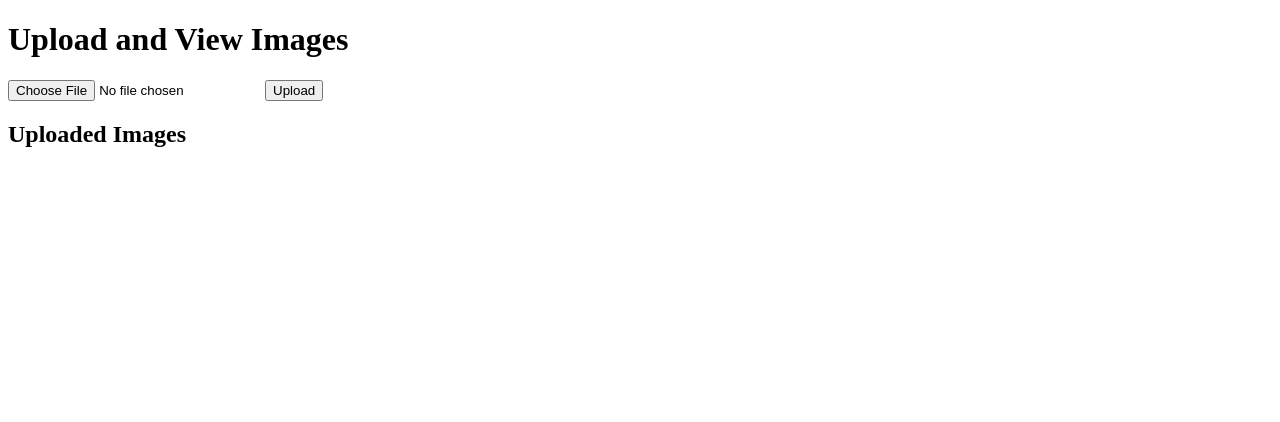
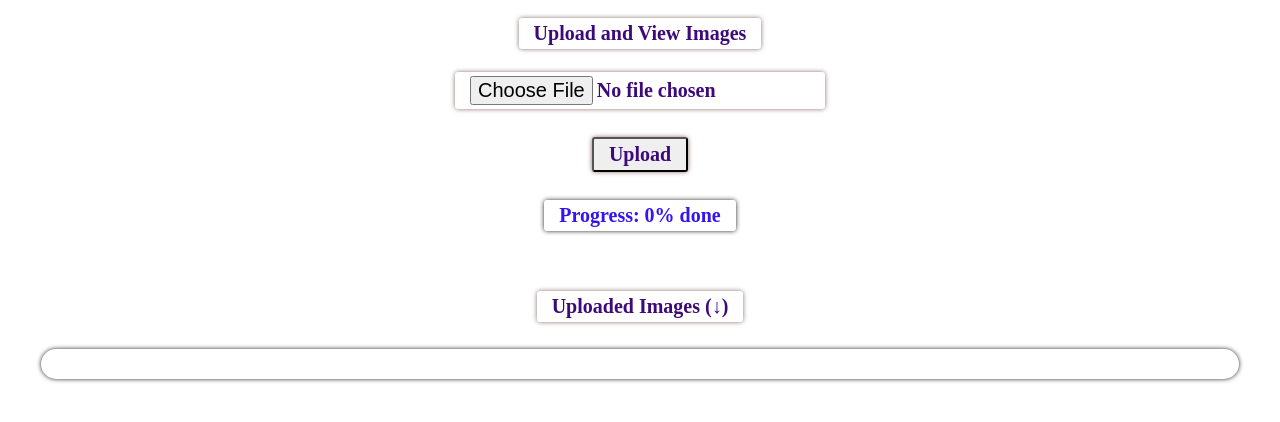
Before and after one commit to babla45/beautiful-images, a plain HTML site: page index.html in a window 1280 px wide. Drawn offline with Linux system fonts and the light colour scheme; no server answers.

Commit message:
designed and progressbar added for uploading purpose

```diff
--- a/app.js
+++ b/app.js
@@ -34,9 +34,22 @@
     uploadTask.on('state_changed',
       (snapshot) => {
         // Progress tracking (optional)
+              // Get progress percentage
+      const progress = (snapshot.bytesTransferred / snapshot.totalBytes) * 100;
+      var val=Math.floor(progress);
+      // alert('Upload is ' + progress + '% done');
+      document.getElementById('percent').textContent=val + ' % done';
+
+      // Display the progress in a progress bar or text
+      const progressBar = document.getElementById('progressBar');
+      if (progressBar) {
+        progressBar.value = progress;  // For a progress bar
+      }
       },
       (error) => {
         alert('Error uploading image: ' + error.message);
+        progressBar.value = 0;
+
       },
       () => {
         // On successful upload
@@ -48,31 +61,40 @@
             name: file.name,
             timestamp: Date.now()  // Store timestamp as number
           }).then(() => {
-            alert('Image uploaded successfully');
+            // alert('Image uploaded successfully');
             displayImages();  // Refresh the gallery
           }).catch((error) => {
             alert('Error saving image URL to Realtime Database: ' + error.message);
           });
+          progressBar.value = 0;  // For a progress bar
+
         });
       }
     );
   });
 
-  // Function to display images from Realtime Database
-  function displayImages() {
-    imageGallery.innerHTML = '';  // Clear previous images
-    database.ref('images').orderByChild('timestamp').once('value', (snapshot) => {
+function displayImages() {
+  imageGallery.innerHTML = '';  // Clear previous images
+  // Reference to the images node
+  database.ref('images').orderByChild('timestamp').once('value')
+    .then((snapshot) => {
       snapshot.forEach((childSnapshot) => {
         const img = document.createElement('img');
         img.src = childSnapshot.val().url;
         img.alt = childSnapshot.val().name;
-        img.width = 200;  // Set width for images
+        img.width = 250;  // Set width for images
+
+        // Add a class to the image element
+        img.className = 'gallery-image';
+
         imageGallery.appendChild(img);
       });
-    }).catch((error) => {
+    })
+    .catch((error) => {
       console.log('Error getting images: ', error);
     });
-  }
+}
+
 
   // Initial display of images
   displayImages();
--- a/index.html
+++ b/index.html
@@ -4,15 +4,21 @@
   <meta charset="UTF-8">
   <meta name="viewport" content="width=device-width, initial-scale=1.0">
   <title>Firebase Image Upload</title>
+  <link rel="stylesheet" href="styles.css">
 </head>
 <body>
   <h1>Upload and View Images</h1>
 
   <!-- Image upload form -->
-  <input type="file" id="imageUpload" accept="image/*">
-  <button id="uploadButton">Upload</button>
+  <input type="file" id="imageUpload" accept="image/*"><br>
+  <button id="uploadButton">Upload</button><br>
+  <div class="progressText">
+    <b>Progress:</b> <b id="percent">0% done</b>
+  </div>
+  <!-- Progress bar -->
+  <progress id="progressBar" value="0" max="100"></progress>
 
-  <h2>Uploaded Images</h2>
+  <h2>Uploaded Images  (↓) </h2>
   <div id="imageGallery"></div>
 
   <!-- Firebase SDKs -->
--- /dev/null
+++ b/styles.css
@@ -0,0 +1,80 @@
+body{
+    display: flex;
+    flex-direction: column;
+    align-items: center;
+    justify-content: center;
+    flex-wrap: wrap;
+}
+
+
+
+/* styles.css */
+progress {
+    width: 99%; /* Adjust width as needed */
+    height: 20px; /* Adjust height as needed */
+    border-radius: 10px; /* Optional: Rounded corners */
+    overflow: hidden; /* Ensures rounded corners are applied */
+    margin: 15px 0px;
+  }
+
+  progress::-webkit-progress-bar {
+    background-color: #ffffff; /* Background color of the progress bar */
+  }
+
+  progress::-webkit-progress-value {
+    background-color: #060c58da; /* Color of the progress bar fill */
+  }
+
+  progress::-moz-progress-bar {
+    background-color: #01eb09; /* Color of the progress bar fill for Firefox */
+  }
+
+  .progressText, #uploadButton{
+    display: inline-block;
+    padding: 4px 15px;
+    font-family: serif;
+    border-radius: 3px;
+    color: #3514f1;
+    font-weight: bold;
+    font-size: 20px;
+    margin-top: 10px;
+    box-shadow: 0 0 5px -0.4px black;
+  }
+
+#imageGallery{
+    display: flex;
+    flex-wrap: wrap;
+    align-items: center;
+    justify-content: center;
+    gap: 15px;
+    border-radius: 35px;
+    width: 90%;
+
+    padding: 15px 30px;
+    font-family: serif;
+    color: #3514f1;
+    font-weight: bold;
+    font-size: 20px;
+    margin-top: 10px;
+    box-shadow: 0 0 5px -0.4px black;
+  }
+.gallery-image{
+    display: flex;
+    flex-wrap: wrap;
+    align-items: center;
+    justify-content: center;
+    border-radius: 25px;
+    box-shadow: 0 0 5px -0.2px black;
+  }
+
+  h1,#uploadButton,#imageUpload,h2{
+    display: inline-block;
+    padding: 4px 15px;
+    font-family: serif;
+    border-radius: 3px;
+    color: #3d0a79;
+    font-weight: bold;
+    font-size: 20px;
+    margin-top: 10px;
+    box-shadow: 0 0 5px -0.4px rgba(53, 8, 8, 0.692);
+  }
```
